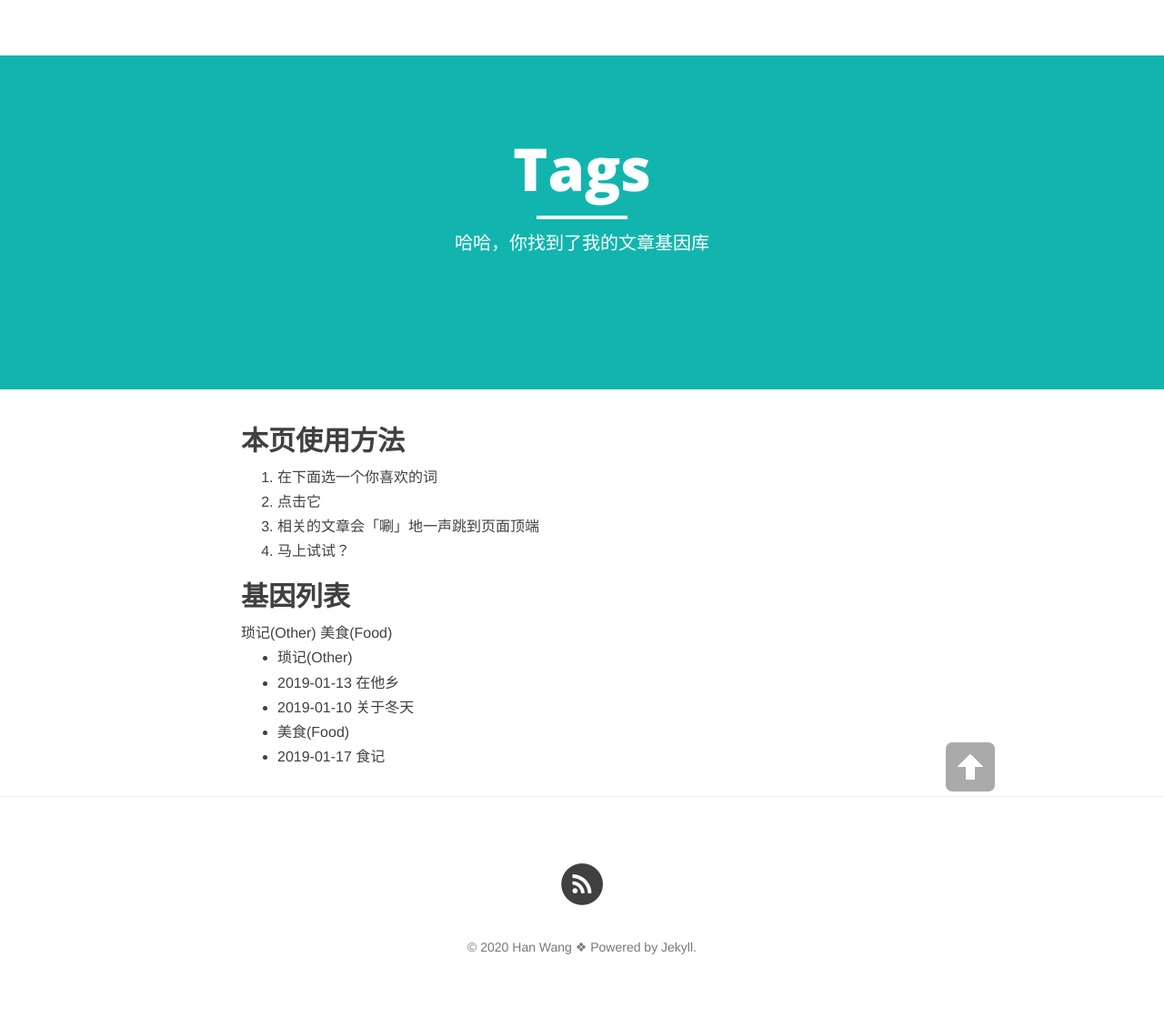
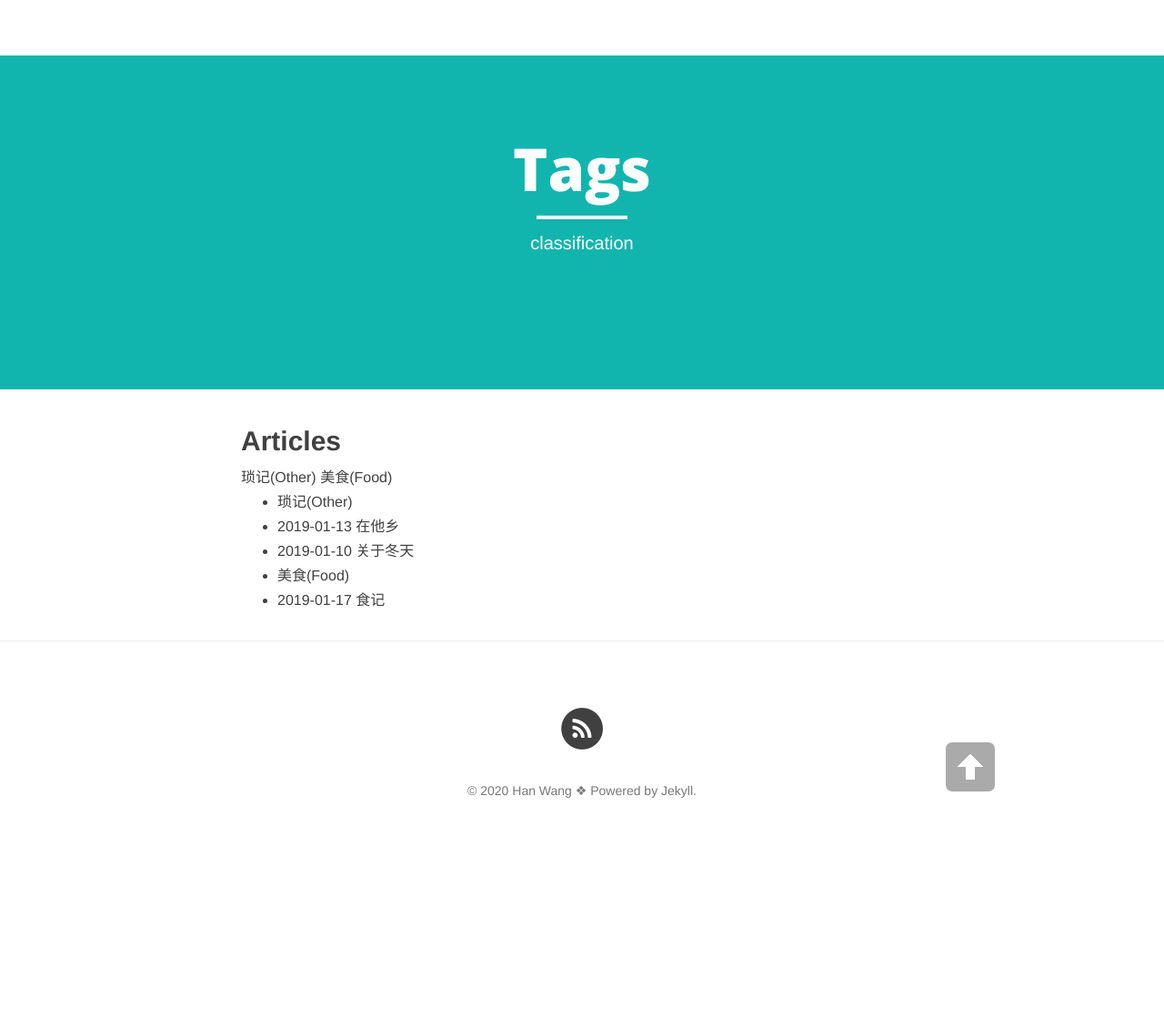
Before and after one commit to hanwangecon/hanwangecon.github.io, a Jekyll site: the page built from tags.md, in a window 1280 px wide. Shown: the whole page at 91% size. Built offline with Jekyll 4.4.1, drawn with Linux system fonts in a browser that asks for light colours; nearby versions of some CDN libraries; library files that are not in the unit come from our copies; after the commit the page ends 947 px from its top, so only the background shows below that.

Commit message:
Update tags.md

```diff
--- a/tags.md
+++ b/tags.md
@@ -1,18 +1,11 @@
 ---
 layout: page
 title: "Tags"
-description: "哈哈，你找到了我的文章基因库"
+description: "classification"
 header-img: "img/semantic.jpg"
 ---
 
-## 本页使用方法
-
-1. 在下面选一个你喜欢的词
-2. 点击它
-3. 相关的文章会「唰」地一声跳到页面顶端
-4. 马上试试？
-
-## 基因列表
+## Articles
 
 
 <div id='tag_cloud'>
```
